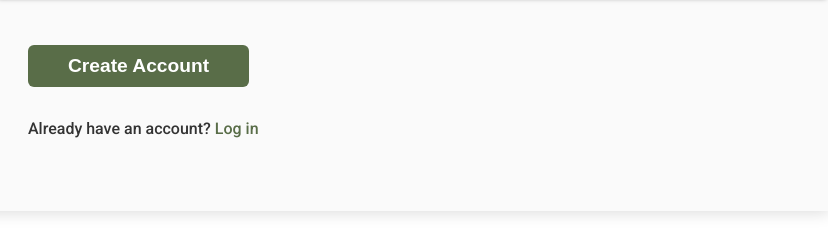
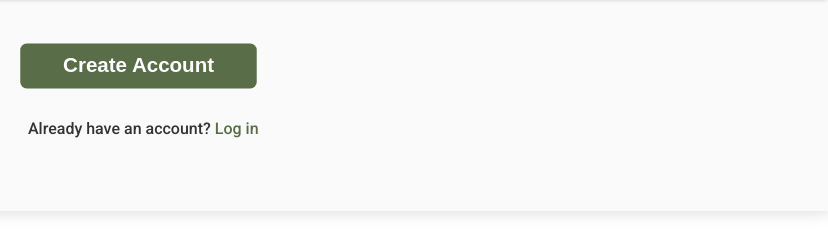
Before and after one commit to abdulsomod1/odin-signup-form, a website: page index.html in a window 1280 px wide. In both pictures the pointer is over the button "Create Account". Shown: the part 564-800 px from the top of the page, 452-1280 px from the left. Drawn offline with Linux system fonts and the light colour scheme.

Commit message:
Add some necessary files and changes

```diff
--- a/css/index.css
+++ b/css/index.css
@@ -143,6 +143,11 @@ button {
   margin-bottom: 2rem;
 }
 
+button:hover {
+  cursor: pointer;
+  transform: scale(1.07);
+}
+
 @font-face {
   font-family: Norse;
   src: url('./assets/Norse-Bold.otf');
```
